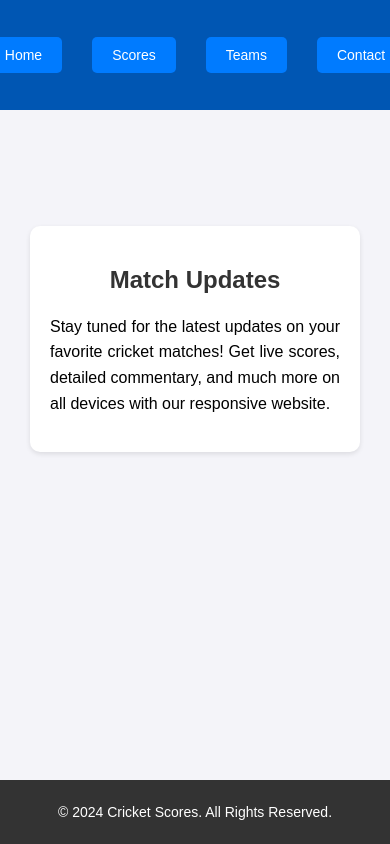
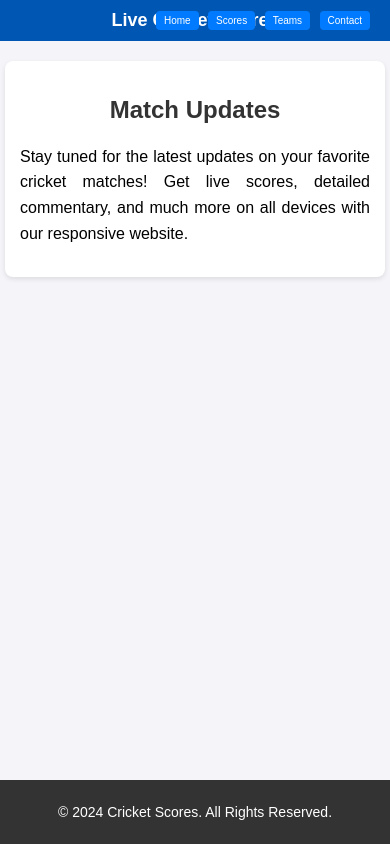
Before and after one commit to nikhil9122003/score, a plain HTML site: page index.html in a window 390 px wide. Drawn offline with Linux system fonts and the light colour scheme.

Commit message:
Update index.html

```diff
--- a/index.html
+++ b/index.html
@@ -25,23 +25,25 @@
             padding: 10px 20px;
             text-align: center;
             position: relative;
-            display: flex;
-            justify-content: center;
-            align-items: center;
-            height: 100px;
+        }
+        header h1 {
+            font-size: 24px;
+            margin: 0;
         }
         .header-buttons {
-            display: flex;
-            gap: 30px;
+            position: absolute;
+            right: 20px;
+            top: 10px;
         }
         .header-buttons button {
             background-color: #007bff;
             border: none;
             color: white;
-            padding: 15px 30px;
-            border-radius: 5px;
+            padding: 5px 10px;
+            margin-left: 5px;
+            border-radius: 4px;
             cursor: pointer;
-            font-size: 16px;
+            font-size: 12px;
         }
         .header-buttons button:hover {
             background-color: #0056b3;
@@ -50,9 +52,8 @@
             flex: 1;
             padding: 20px;
             display: flex;
-            justify-content: center;
+            flex-direction: column;
             align-items: center;
-            flex-wrap: wrap;
         }
         .ads-section {
             text-align: center;
@@ -70,10 +71,9 @@
             background-color: white;
             width: 100%;
             max-width: 1200px;
-            padding: 40px;
-            border-radius: 10px;
+            padding: 20px;
+            border-radius: 8px;
             box-shadow: 0 2px 5px rgba(0, 0, 0, 0.1);
-            margin: 10px;
         }
         .cricket-score h2 {
             text-align: center;
@@ -85,20 +85,21 @@
         }
         @media (max-width: 768px) {
             .cricket-score {
-                padding: 20px;
+                padding: 15px;
+            }
+            header h1 {
+                font-size: 18px;
             }
             .header-buttons button {
-                font-size: 14px;
-                padding: 10px 20px;
-            }
-            header {
-                height: 90px;
+                font-size: 10px;
+                padding: 4px 8px;
             }
         }
     </style>
 </head>
 <body>
     <header>
+        <h1>Live Cricket Scores</h1>
         <div class="header-buttons">
             <button>Home</button>
             <button>Scores</button>
```
